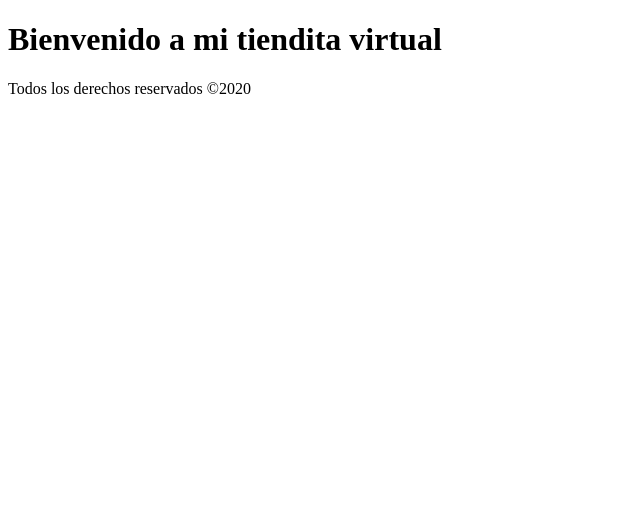
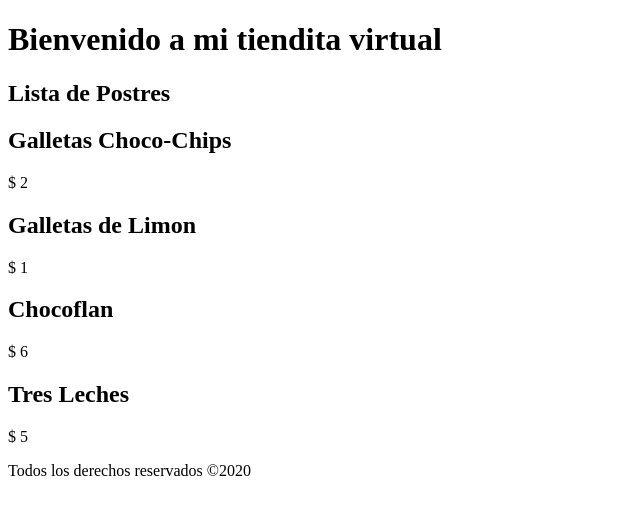
Before and after one commit to marialerod/basicos, a React (Create React App) app: page / in a window 1280 px wide. Shown: the top 514 px of the page, without its empty margins (0-640 px from the left). Built offline with nearby package versions, Linux system fonts and the light colour scheme.

Commit message:
Empezando a usar States

```diff
--- a/src/App.js
+++ b/src/App.js
@@ -1,17 +1,33 @@
-import React, {Fragment} from 'react';
+import React, {Fragment,useState} from 'react';
 import Header from './components/Header';
 import Footer from './components/Footer';
+import Producto from './components/Producto';
 
 function App() {
 
   //Obtener año actual
   const fecha = new Date().getFullYear();
 
+  //Lista de Productos
+  const [productos, guardarProductos] = useState ([
+    { id:1, nombre: 'Galletas Choco-Chips', precio: 2 },
+    { id:2, nombre: 'Galletas de Limon', precio: 1 },
+    { id:3, nombre: 'Chocoflan', precio: 6 },
+    { id:4, nombre: 'Tres Leches', precio: 5 },
+  ]);
+
   return (
     <Fragment>
       <Header
         titulo = 'Bienvenido a mi tiendita virtual'
       />
+      <h2>Lista de Postres</h2>
+      {productos.map(producto => (
+        <Producto
+          key = {producto.id} //Cada elemento de una coleccion debe tener un key que lo haga unico
+          producto = {producto}
+        />
+      ))}
       <Footer
         fecha = {fecha}
       />
--- a/src/components/Footer.js
+++ b/src/components/Footer.js
@@ -1,9 +1,7 @@
 import React from 'react';
 
 const Footer = ({fecha}) => (
-
     <p>Todos los derechos reservados &copy;{fecha}</p>
-
 );
 
 export default Footer;
--- /dev/null
+++ b/src/components/Producto.js
@@ -0,0 +1,16 @@
+import React from 'react';
+
+const Producto = ({producto}) => {
+
+    const { nombre, precio, id } = producto; //Se extraen los valores para manipularlos mas facil
+
+    return (
+        <div>
+            <h2>{nombre}</h2>
+            <p>$ {precio}</p>
+        </div>
+
+     );
+}
+
+export default Producto;
```
Also changed, not shown: 1 other file (tests, documents, lock files or other folders).
